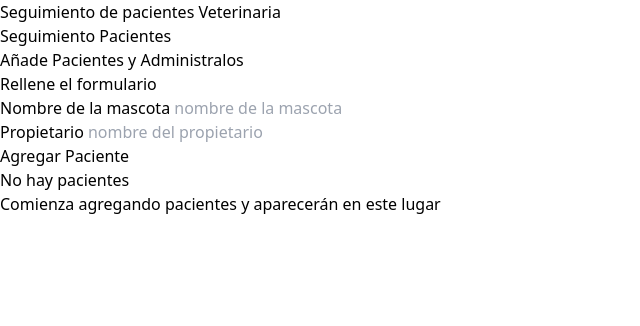
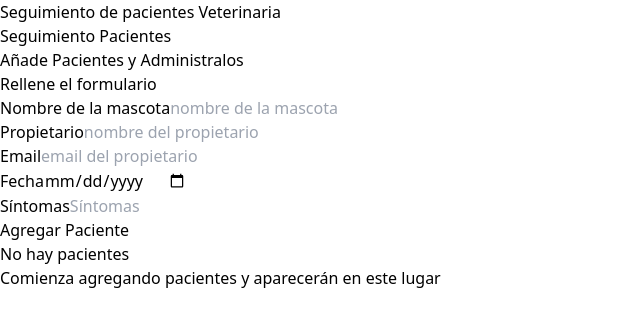
Before and after one commit to Saragc5/citas-veterinary-TS, a React (Create React App) app: page / in a window 1280 px wide. Shown: the top 326 px of the page, without its empty margins (0-640 px from the left). Built offline with nearby package versions, Linux system fonts and the light colour scheme.

Commit message:
add the rest of form fields

```diff
--- a/src/App.tsx
+++ b/src/App.tsx
@@ -10,6 +10,9 @@ const App: React.FC = () => {
     id: "",
     nombre: "",
     propietario: "",
+    email:"",
+    fecha:"",
+    sintomas:""
   });
 
   useEffect(() => {
--- a/src/Components/Form.tsx
+++ b/src/Components/Form.tsx
@@ -11,6 +11,9 @@ export const Form: React.FC<SetPacienteProps & SetListaPacientesProps> = ({
 }) => {
   const [nombre, setNombre] = useState<string>("");
   const [propietario, setPropietario] = useState<string>("");
+  const [email, setEmail] = useState<string>("")
+  const [fecha, setFecha] = useState<string>("")
+  const [sintomas, setSintomas] = useState<string>("")
 
   const [error, setError] = useState<boolean>(false);
 
@@ -18,6 +21,10 @@ export const Form: React.FC<SetPacienteProps & SetListaPacientesProps> = ({
     if (paciente !== undefined && Object.keys(paciente).length > 0) {
       setNombre(paciente.nombre);
       setPropietario(paciente.propietario);
+      setEmail(paciente.email);
+      setFecha(paciente.fecha);
+      setSintomas(paciente.sintomas);
+
     }
   }, [paciente]);
 
@@ -36,6 +43,9 @@ export const Form: React.FC<SetPacienteProps & SetListaPacientesProps> = ({
     const objetoPaciente: Paciente = {
       nombre,
       propietario,
+      email,
+      fecha,
+      sintomas
     };
     console.log("El paciente es: ", objetoPaciente);
 
@@ -52,6 +62,9 @@ export const Form: React.FC<SetPacienteProps & SetListaPacientesProps> = ({
         id: undefined,
         nombre: "",
         propietario: "",
+        email:"",
+        fecha:"",
+        sintomas:""
       });
     } else {
       // Nuevo registro
@@ -64,6 +77,9 @@ export const Form: React.FC<SetPacienteProps & SetListaPacientesProps> = ({
     // Reiniciar el form
     setNombre("");
     setPropietario("");
+    setEmail("");
+    setFecha("");
+    setSintomas("")
   };
 
   if (paciente === undefined) {
@@ -93,7 +109,7 @@ export const Form: React.FC<SetPacienteProps & SetListaPacientesProps> = ({
               htmlFor="mascota"
               className="block text-gray-700 uppercase font-bold"
             >
-              Nombre de la mascota {nombre}
+              Nombre de la mascota
             </label>
             <input
               id="mascota"
@@ -111,7 +127,7 @@ export const Form: React.FC<SetPacienteProps & SetListaPacientesProps> = ({
               htmlFor="propietario"
               className="block text-gray-700 uppercase font-bold"
             >
-              Propietario {propietario}
+              Propietario
             </label>
             <input
               id="propietario"
@@ -124,10 +140,64 @@ export const Form: React.FC<SetPacienteProps & SetListaPacientesProps> = ({
               }
             />
           </div>
+          <div className="mb-5">
+            <label
+              htmlFor="email"
+              className="block text-gray-700 uppercase font-bold"
+            >
+              Email
+            </label>
+            <input
+              id="email"
+              type="email"
+              placeholder="email del propietario"
+              className="border-2 w-full p-2 mt-2 placeholder-gray-400 rounded-md"
+              value={email}
+              onChange={(e: React.ChangeEvent<HTMLInputElement>) =>
+                setEmail(e.target.value)
+              }
+            />
+          </div>
+          <div className="mb-5">
+            <label
+              htmlFor="fecha"
+              className="block text-gray-700 uppercase font-bold"
+            >
+              Fecha
+            </label>
+            <input
+              id="fecha"
+              type="date"
+              placeholder="fecha"
+              className="border-2 w-full p-2 mt-2 placeholder-gray-400 rounded-md"
+              value={fecha}
+              onChange={(e: React.ChangeEvent<HTMLInputElement>) =>
+                setFecha(e.target.value)
+              }
+            />
+          </div>
+          <div className="mb-5">
+          <label
+            htmlFor="sintomas"
+            className="block text-gray-700 uppercase font-bold"
+          >
+            Síntomas
+          </label>
+          <input
+            id="sintomas"
+            type="text"
+            placeholder="Síntomas"
+            className="border-2 w-full p-2 mt-2 placeholder-gray-400 rounded-md"
+            value={sintomas}
+            onChange={(e: React.ChangeEvent<HTMLInputElement>) =>
+              setSintomas(e.target.value)
+            }
+          />
+        </div>
           <input
             type="submit"
             className="bg-indigo-600 w-full p-3 text-white uppercase font-bold hover:bg-indigo-700 cursor-pointer transition-colors"
-            value={paciente.id ? "Editar Paciente" : "Agregar Paciente"}
+            value={paciente.id ? "Guardar cambios" : "Agregar Paciente"}
           />
         </form>
       </div>
--- a/src/Components/Patient.tsx
+++ b/src/Components/Patient.tsx
@@ -30,18 +30,18 @@ export const Patient: React.FC<EliminarPacienteProps & SetPacienteProps> = ({
         Propietario: {""}
         <span className="font-normal normal-case">{paciente.propietario}</span>
       </p>
-      {/*
-            <p className="font-bold mb-3 text-gray-700 uppercase">Email: {''}
-                <span className="font-normal normal-case">{email}</span>
-            </p>
 
-            <p className="font-bold mb-3 text-gray-700 uppercase">Fecha Alta: {''}
-                <span className="font-normal normal-case">{fecha}</span>
-            </p>
+        <p className="font-bold mb-3 text-gray-700 uppercase">Email: {''}
+            <span className="font-normal normal-case">{paciente.email}</span>
+        </p>
 
-            <p className="font-bold mb-3 text-gray-700 uppercase">Síntomas: {''}
-                <span className="font-normal normal-case">{sintomas}</span>
-            </p> */}
+        <p className="font-bold mb-3 text-gray-700 uppercase">Fecha Alta: {''}
+            <span className="font-normal normal-case">{paciente.fecha}</span>
+        </p>
+
+        <p className="font-bold mb-3 text-gray-700 uppercase">Síntomas: {''}
+            <span className="font-normal normal-case">{paciente.sintomas}</span>
+        </p>
 
       <div className="flex justify-between mt-10">
         <button
```
Also changed, not shown: src/types.ts (+6 -3 lines).
